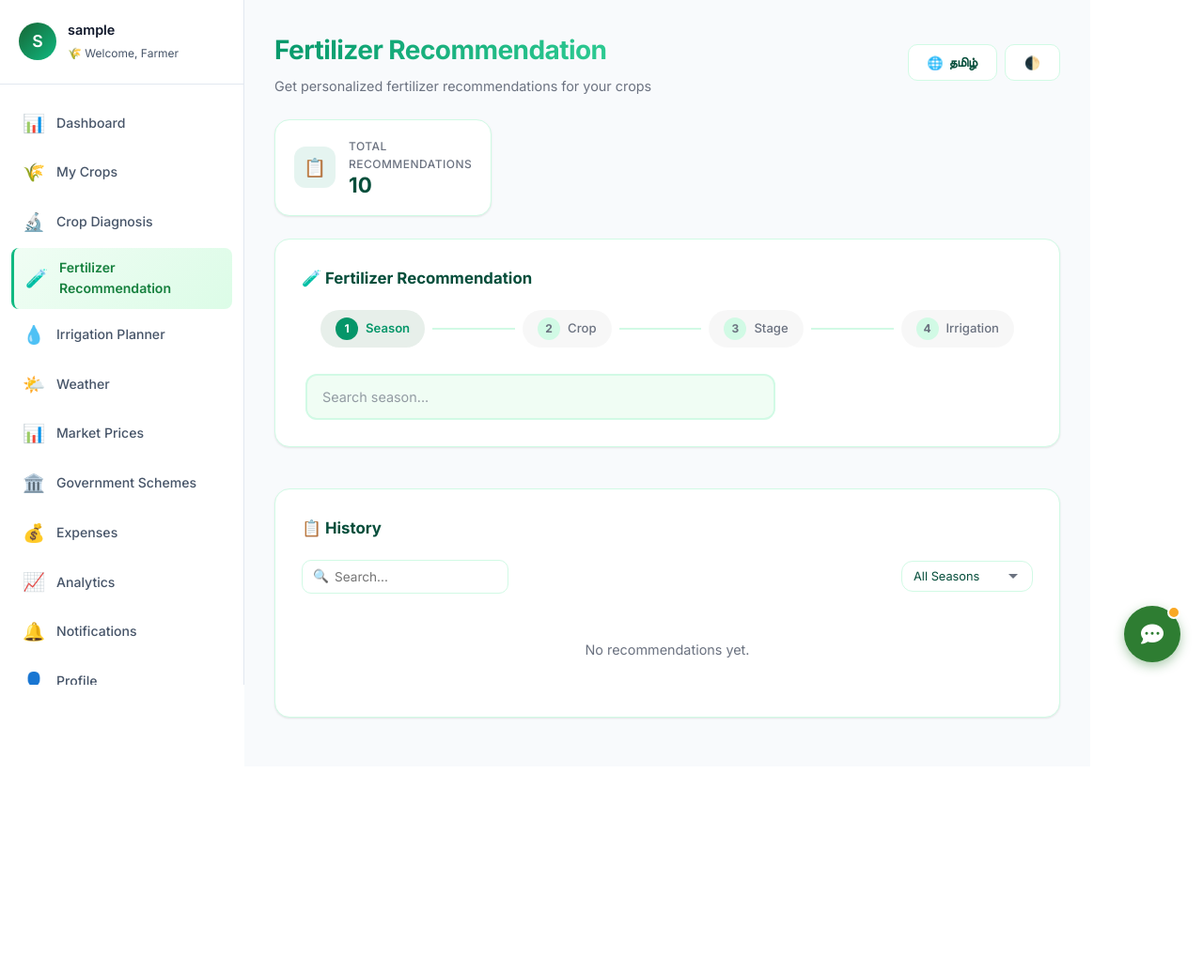
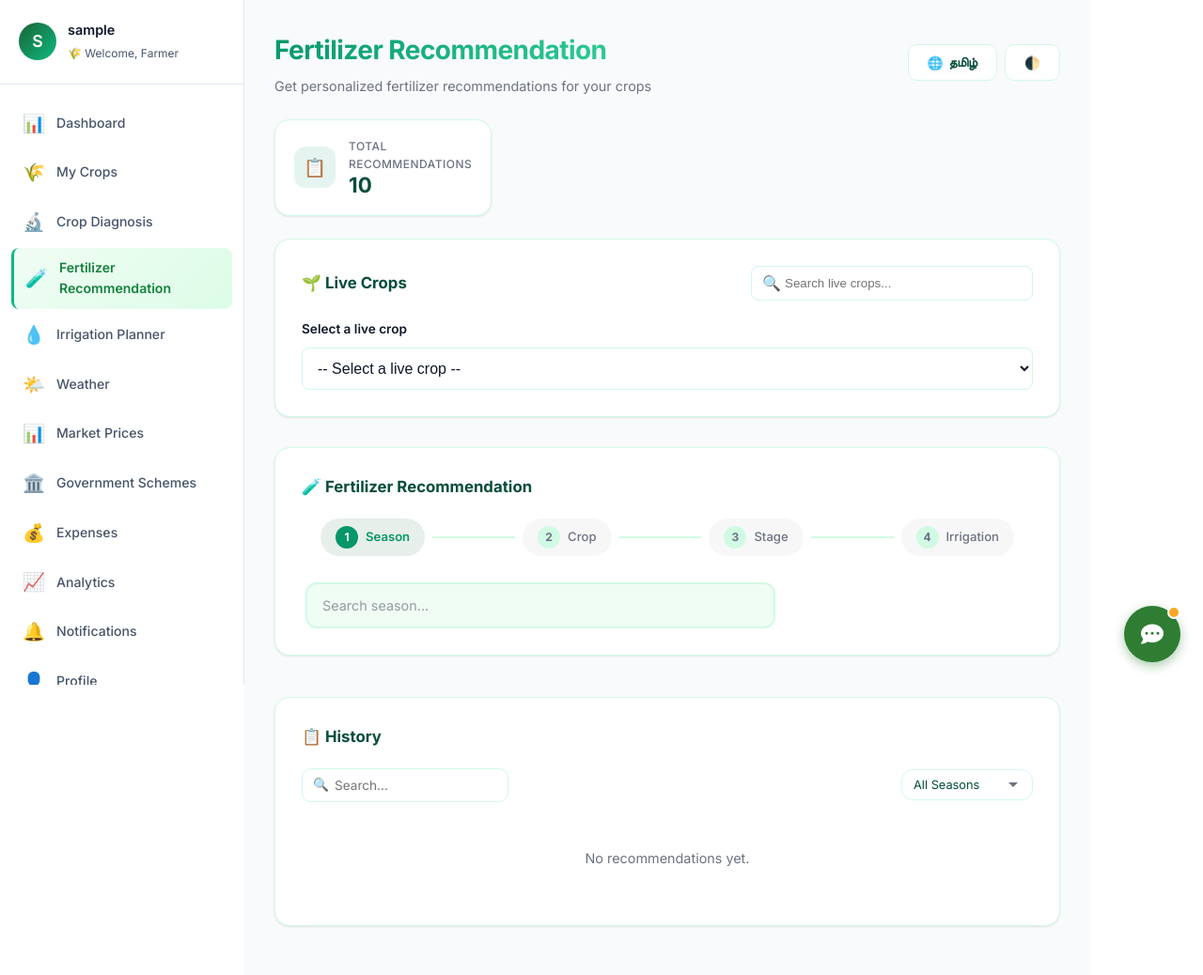
Before and after one commit to vairamkishore104533-ai/AI_Agriculture_Assistant, a Flask app: template templates/fertilizer.html in a window 1280 px wide. Shown: the part 71-1109 px from the top of the page at 94% size. Before the commit the page ends 837 px from the top, so only its background shows below. Run offline with Flask 3, Linux system fonts and the light colour scheme; the visitor is signed in with stand-in values (Sample User, id 1); the template is opened without the code that fills it: most values are stand-ins (such as "Sample title", 1, 10 or a date in 2020); a database or web service that is not in the repository returns one stand-in record (values such as "Sample title"); some libraries are stand-ins or nearby versions.

Commit message:
Fix Live Crops selection logic and stop auto-saving AI fertilizer recommendations

```diff
--- a/routes/fertilizer.py
+++ b/routes/fertilizer.py
@@ -110,8 +110,20 @@
     for i, c in enumerate(CROPS):
         info = CROP_INFO.get(c, {"sci": "", "duration_en": "", "duration_ta": "", "districts_en": "", "districts_ta": ""})
         crop_list.append({"en": c, "ta": CROPS_TA[i] if i < len(CROPS_TA) else c, **info})
+
+    from models.crop import Crop
+    crops_db = Crop.find_by_user(user_id)
+
+    today = datetime.utcnow().date()
+    live_crops = []
+    for c in crops_db:
+        # Include all crops that are not marked as finished
+        if c.status.lower() not in ["harvested", "cancelled", "completed"]:
+            live_crops.append(c.to_dict())
+
     return render_template(
         "fertilizer.html",
+        live_crops=live_crops,
         seasons=SEASONS,
         crops=crop_list,
         growth_stages=GROWTH_STAGES,
@@ -120,6 +132,7 @@
         crops_json=json.dumps(crop_list),
         stages_json=json.dumps(GROWTH_STAGES),
         irrigation_json=json.dumps(IRRIGATION_METHODS),
+        live_crops_json=json.dumps(live_crops, default=str),
         districts=get_districts(),
         stats=stats,
         history=[h.to_dict() for h in history],
--- a/static/js/fertilizer.js
+++ b/static/js/fertilizer.js
@@ -228,7 +228,7 @@
 
     var genBtn = document.getElementById("fert-generate-btn");
     if (genBtn) {
-        genBtn.disabled = count < 4;
+        genBtn.disabled = false; // Never disable the button silently
     }
 
     if (count === 4) {
@@ -301,9 +301,77 @@
 
 /* ── Generate ── */
 
+function syncFertState() {
+    var lang = getLang();
+
+    // Sync Season
+    var sInput = document.getElementById("fert-season-input");
+    if (sInput && sInput.value) {
+        var sVal = sInput.value.toLowerCase().trim();
+        for (var i = 0; i < FERT_DATA.seasons.length; i++) {
+            var c = FERT_DATA.seasons[i];
+            if ((c.en && c.en.toLowerCase().trim() === sVal) || (c.ta && c.ta.toLowerCase().trim() === sVal) || (c.id && c.id.toLowerCase().trim() === sVal)) {
+                fertState.season = c.id;
+                fertState.seasonName = c.en;
+                break;
+            }
+        }
+    }
+
+    // Sync Crop
+    var cInput = document.getElementById("fert-crop-input");
+    if (cInput && cInput.value) {
+        var cVal = cInput.value.toLowerCase().trim();
+        for (var i = 0; i < FERT_DATA.crops.length; i++) {
+            var c = FERT_DATA.crops[i];
+            if ((c.en && c.en.toLowerCase().trim() === cVal) || (c.ta && c.ta.toLowerCase().trim() === cVal)) {
+                fertState.crop = c.en;
+                fertState.cropName = c.en;
+                break;
+            }
+        }
+    }
+
+    // Sync Stage
+    var stInput = document.getElementById("fert-stage-input");
+    if (stInput && stInput.value) {
+        var stVal = stInput.value.toLowerCase().trim();
+        for (var i = 0; i < FERT_DATA.stages.length; i++) {
+            var c = FERT_DATA.stages[i];
+            if ((c.en && c.en.toLowerCase().trim() === stVal) || (c.ta && c.ta.toLowerCase().trim() === stVal) || (c.id && c.id.toLowerCase().trim() === stVal)) {
+                fertState.growthStage = c.id;
+                fertState.growthStageName = c.en;
+                break;
+            }
+        }
+    }
+
+    // Sync Irrigation
+    var iInput = document.getElementById("fert-irrigation-input");
+    if (iInput && iInput.value) {
+        var iVal = iInput.value.toLowerCase().trim();
+        for (var i = 0; i < FERT_DATA.irrigation.length; i++) {
+            var c = FERT_DATA.irrigation[i];
+            if ((c.en && c.en.toLowerCase().trim() === iVal) || (c.ta && c.ta.toLowerCase().trim() === iVal) || (c.id && c.id.toLowerCase().trim() === iVal)) {
+                fertState.irrigation = c.id;
+                fertState.irrigationName = c.en;
+                break;
+            }
+        }
+    }
+}
+
 function generateFertilizer() {
-    if (!fertState.season || !fertState.crop || !fertState.growthStage || !fertState.irrigation) {
-        showFertToast(t("Please complete all fields first.", "தயவுசெய்து முதலில் அனைத்து புலங்களையும் நிரப்பவும்."), "error");
+    syncFertState();
+
+    var missing = [];
+    if (!fertState.season) missing.push(t("Season", "பருவம்"));
+    if (!fertState.crop) missing.push(t("Crop", "பயிர்"));
+    if (!fertState.growthStage) missing.push(t("Growth Stage", "வளர்ச்சி நிலை"));
+    if (!fertState.irrigation) missing.push(t("Irrigation", "பாசன முறை"));
+
+    if (missing.length > 0) {
+        showFertToast(t("Please provide: ", "தயவுசெய்து வழங்கவும்: ") + missing.join(", "), "error");
         return;
     }
 
@@ -342,7 +410,6 @@
         }
         fertState.recommendation = res;
         displayFertResult(res);
-        autoSaveFertilizer(res);
     })
     .catch(function (err) {
         hideLoading();
@@ -370,7 +437,11 @@
     }
 
     var saveBtn = document.getElementById("fert-save-btn");
-    if (saveBtn) saveBtn.style.display = "inline-flex";
+    if (saveBtn) {
+        saveBtn.style.display = "inline-flex";
+        saveBtn.disabled = false;
+        saveBtn.innerHTML = "💾 " + t("Save Recommendation", "பரிந்துரையைச் சேமி");
+    }
     var exportGroup = document.getElementById("fert-export-group");
     if (exportGroup) exportGroup.style.display = "inline-flex";
 
@@ -382,33 +453,7 @@
     if (el) el.textContent = val || "-";
 }
 
-/* ── Auto Save ── */
-
-function autoSaveFertilizer(res) {
-    var payload = {
-        season: fertState.season,
-        crop: fertState.crop,
-        growth_stage: fertState.growthStage,
-        irrigation_method: fertState.irrigation,
-        recommendation: res.recommendation,
-        language: document.documentElement.getAttribute("data-lang") || "en",
-    };
-
-    fetch("/api/fertilizer/save", {
-        method: "POST",
-        headers: { "Content-Type": "application/json" },
-        body: JSON.stringify(payload),
-    })
-    .then(function (r) { return r.json(); })
-    .then(function (res) {
-        if (res.success) {
-            showFertToast(t("Recommendation saved!", "பரிந்துரை சேமிக்கப்பட்டது!"), "success");
-            loadFertHistory();
-            updateFertStats();
-        }
-    })
-    .catch(function () {});
-}
+/* ── Auto Save functionality removed per requirements ── */
 
 /* ── Manual Save ── */
 
@@ -437,18 +482,22 @@
     .then(function (r) { return r.json(); })
     .then(function (res) {
         hideLoading();
-        if (btn) { btn.disabled = false; btn.innerHTML = t("Save", "சேமி"); }
         if (res.success) {
-            showFertToast(t("Recommendation saved!", "பரிந்துரை சேமிக்கப்பட்டது!"), "success");
+            if (btn) {
+                btn.disabled = true;
+                btn.innerHTML = "✅ " + t("Saved", "சேமிக்கப்பட்டது");
+            }
+            showFertToast(t("Recommendation saved successfully.", "பரிந்துரை வெற்றிகரமாக சேமிக்கப்பட்டது."), "success");
             loadFertHistory();
             updateFertStats();
         } else {
+            if (btn) { btn.disabled = false; btn.innerHTML = "💾 " + t("Save Recommendation", "பரிந்துரையைச் சேமி"); }
             showFertToast(res.error || t("Failed to save.", "சேமிக்க முடியவில்லை."), "error");
         }
     })
     .catch(function () {
         hideLoading();
-        if (btn) { btn.disabled = false; btn.innerHTML = t("Save", "சேமி"); }
+        if (btn) { btn.disabled = false; btn.innerHTML = "💾 " + t("Save Recommendation", "பரிந்துரையைச் சேமி"); }
         showFertToast(t("Save failed.", "சேமிப்பு தோல்வி."), "error");
     });
 }
@@ -743,3 +792,124 @@
     if (overlay) overlay.style.display = "none";
     if (window.fertLoadingInterval) clearInterval(window.fertLoadingInterval);
 }
+
+// --- Live Crops Integration ---
+function filterLiveCropChips(q) {
+    var lower = q.toLowerCase().trim();
+    var select = document.getElementById('native-live-crop-select');
+    if (!select) return;
+
+    var options = select.options;
+    var hasMatch = false;
+    for (var i = 1; i < options.length; i++) {
+        var opt = options[i];
+        var text = opt.text.toLowerCase();
+        if (text.indexOf(lower) >= 0) {
+            opt.style.display = '';
+            opt.hidden = false;
+            hasMatch = true;
+        } else {
+            opt.style.display = 'none';
+            opt.hidden = true;
+        }
+    }
+
+    // Automatically select the first visible option if current selection is hidden
+    if (select.selectedIndex > 0 && select.options[select.selectedIndex].hidden) {
+        select.selectedIndex = 0;
+    }
+}
+
+function handleNativeLiveCropSelect(selectElement) {
+    if (selectElement.selectedIndex <= 0) {
+        fertState.selectedLiveCrop = null;
+        return;
+    }
+
+    var cropId = selectElement.options[selectElement.selectedIndex].value;
+
+    if (!window.FERT_DATA || !window.FERT_DATA.live_crops) {
+        showFertToast('Live crops data not loaded', 'error');
+        return;
+    }
+
+    var liveCrops = window.FERT_DATA.live_crops;
+    var selectedCrop = null;
+
+    for (var i = 0; i < liveCrops.length; i++) {
+        if (liveCrops[i].id === cropId) {
+            selectedCrop = liveCrops[i];
+            break;
+        }
+    }
+
+    if (!selectedCrop) {
+        showFertToast('Crop details not found', 'error');
+        return;
+    }
+
+    // Store complete crop object
+    fertState.selectedLiveCrop = selectedCrop;
+
+    // 1. Sync Season
+    var seasonName = selectedCrop.season || "";
+    if (seasonName) {
+        var seasons = window.FERT_DATA.seasons;
+        var sSearch = seasonName.trim().toLowerCase();
+        for (var j = 0; j < seasons.length; j++) {
+            var s = seasons[j];
+            if ((s.en && s.en.toLowerCase().trim() === sSearch) ||
+                (s.ta && s.ta.toLowerCase().trim() === sSearch) ||
+                (s.id && s.id.toLowerCase().trim() === sSearch)) {
+
+                // Update form input
+                var seasonInput = document.getElementById('fert-season-input');
+                if (seasonInput) {
+                    var sDisplayText = s.ta && getLang() === "ta" ? s.ta : (s.en || "");
+                    seasonInput.value = sDisplayText;
+                }
+
+                // Update state
+                fertState.season = s.id;
+                fertState.seasonName = s.en;
+
+                // Trigger normal state handling
+                if (typeof showSeasonInfo === 'function') showSeasonInfo(s);
+                if (typeof revealStep === 'function') revealStep("crop");
+                if (typeof updateProgress === 'function') updateProgress();
+                break;
+            }
+        }
+    }
+
+    // 2. Sync Crop
+    var cropName = selectedCrop.crop_name || "";
+    if (cropName) {
+        var crops = window.FERT_DATA.crops;
+        var cSearch = cropName.trim().toLowerCase();
+        for (var k = 0; k < crops.length; k++) {
+            var c = crops[k];
+            if ((c.en && c.en.toLowerCase().trim() === cSearch) ||
+                (c.ta && c.ta.toLowerCase().trim() === cSearch)) {
+
+                // Update form input
+                var cropInput = document.getElementById('fert-crop-input');
+                if (cropInput) {
+                    var cDisplayText = c.ta && getLang() === "ta" ? c.ta : (c.en || "");
+                    cropInput.value = cDisplayText;
+                }
+
+                // Update state
+                fertState.crop = c.en;
+                fertState.cropName = c.en;
+
+                // Trigger normal state handling
+                if (typeof showCropInfo === 'function') showCropInfo(c);
+                if (typeof revealStep === 'function') revealStep("stage");
+                if (typeof updateProgress === 'function') updateProgress();
+                break;
+            }
+        }
+        showFertToast(cropName + ' selected for fertilizer recommendation', 'success');
+    }
+}
--- a/templates/fertilizer.html
+++ b/templates/fertilizer.html
@@ -41,6 +41,39 @@
                     <span class="fert-stat-value" id="fert-stat-total">{{ stats.get('total', 0) }}</span>
                 </div>
             </div>
+        </div>
+
+
+                <!-- Live Crops Section -->
+        <div class="fert-card glass" style="margin-bottom: 2rem;">
+            <div class="fert-card-header" style="display:flex; justify-content:space-between; align-items:center; flex-wrap:wrap; gap:1rem;">
+                <h3 class="fert-section-title" style="margin:0;">🌱 Live Crops</h3>
+                <div style="margin:0; width:100%; max-width:300px; position:relative;">
+                    <span style="position:absolute; left:12px; top:50%; transform:translateY(-50%); color:var(--text-muted);">🔍</span>
+                    <input type="text" id="live-crop-search" placeholder="Search live crops..." oninput="filterLiveCropChips(this.value)" style="width:100%; padding:10px 15px 10px 35px; border-radius:8px; border:1px solid var(--fert-border, #e2e8f0); background:var(--fert-card-bg, #fff); color:var(--text-color);">
+                </div>
+            </div>
+
+            {% if live_crops and live_crops|length > 0 %}
+            <div style="margin-top:15px;">
+                <label for="native-live-crop-select" style="display:block; font-size:0.85rem; font-weight:600; color:var(--text-muted); margin-bottom:8px;">
+                    {% if lang == 'ta' %}நேரடி பயிரைத் தேர்ந்தெடுக்கவும்{% else %}Select a live crop{% endif %}
+                </label>
+                <select id="native-live-crop-select" style="width:100%; padding:12px; border-radius:8px; border:1px solid var(--fert-border, #e2e8f0); background:var(--fert-card-bg, #fff); color:var(--text-color); font-size:1rem; cursor:pointer;" onchange="handleNativeLiveCropSelect(this)">
+                    <option value="">{% if lang == 'ta' %}-- தேர்ந்தெடுக்கவும் --{% else %}-- Select a live crop --{% endif %}</option>
+                    {% for c in live_crops %}
+                    <option value="{{ c.id }}">
+                        {{ c.crop_name }}{% if c.village %} ({{ c.village }}){% endif %} — Added: {{ c.created_at.strftime('%b %d, %Y') }}
+                    </option>
+                    {% endfor %}
+                </select>
+            </div>
+            {% else %}
+            <div style="text-align:center; padding: 1.5rem;">
+                <p style="font-weight:600; margin-bottom: 5px;">No live crops available</p>
+                <small style="color:var(--text-muted);">Add a crop in My Crops to quickly select it here.</small>
+            </div>
+            {% endif %}
         </div>
 
         <div id="fert-input-section">
@@ -93,7 +126,7 @@
                     <div class="fert-generate-icon">🧪</div>
                     <h3>{% if lang == 'ta' %}அனைத்து விவரங்களும் சேகரிக்கப்பட்டன{% else %}All Details Collected{% endif %}</h3>
                     <p>{% if lang == 'ta' %}உங்கள் உர பரிந்துரையை இப்போது உருவாக்கவும்{% else %}Generate your fertilizer recommendation now{% endif %}</p>
-                    <button class="fert-btn fert-btn-primary fert-btn-large fert-generate-btn" id="fert-generate-btn" disabled onclick="generateFertilizer()">
+                    <button class="fert-btn fert-btn-primary fert-btn-large fert-generate-btn" id="fert-generate-btn" onclick="generateFertilizer()">
                         🧪 {% if lang == 'ta' %}AI உர பரிந்துரையை உருவாக்கவும்{% else %}Generate AI Fertilizer Recommendation{% endif %}
                     </button>
                 </div>
@@ -182,6 +215,7 @@
     crops: {{ crops_json|safe }},
     stages: {{ stages_json|safe }},
     irrigation: {{ irrigation_json|safe }},
+    live_crops: {{ live_crops_json|safe }},
     lang: '{{ lang }}'
 };
 </script>
```
